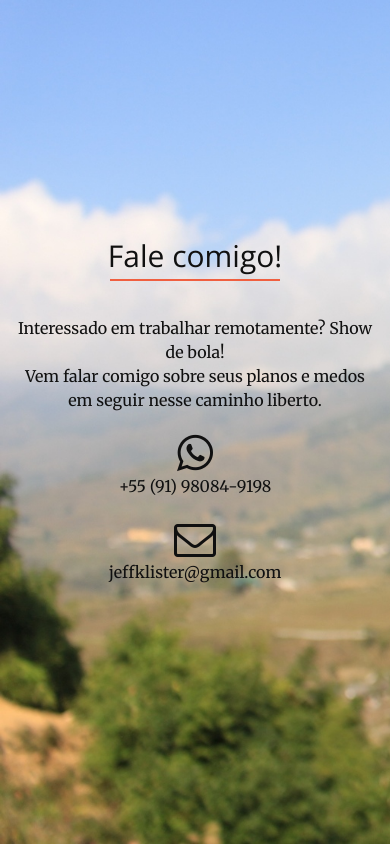
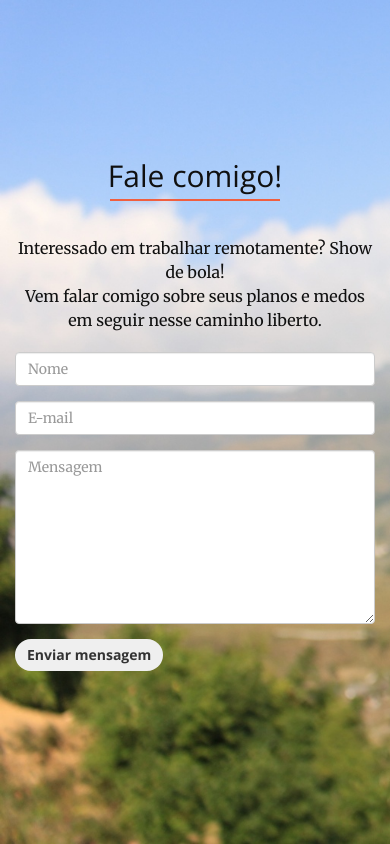
Before and after one commit to jeffklister/nomade-digital, a website: page index.html in a window 390 px wide. Shown: the part 3645-4489 px from the top of the page. Drawn offline with nearby package versions, Linux system fonts and the light colour scheme.

Commit message:
formulário
ainda está sem ajeitar o backend

```diff
--- a/index.html
+++ b/index.html
@@ -73,7 +73,6 @@
                 <div class="col-lg-12 col-md-12 col-sm-12 hidden-xs text-center">
                     <h2>Pensando em viajar e manter uma renda fixa?</h2>
                     <hr class="light">
-<<<<<<< HEAD
                         <p class="text-faded" style="text-align: left;">! <br><br>
 
                             No ano de 2016, graças ao Governo Federal Brasileiro e o programa Ciências sem fronteiras, entrei na <em>Curtin University</em>, em Perth na Australia.
@@ -88,7 +87,7 @@
                             <br>
                             <br>
                     </p>
-=======
+
                     <h3>Características de um nômade digital:</h3>
                     <ul>
                         <li>Escolher o próprio ambiente de trabalho</li>
@@ -96,7 +95,7 @@
                         <li>Chefe? Você é o chefe!</li>
                         <li>Trabalha e vive a vida explorando novos lugares
                     </ul>
->>>>>>> origin/master
+
                         <a href="#services" class="page-scroll btn btn-default btn-xl sr-button">Descubra minhas Paixões</a>
                 </div>
                 <div class="hidden-lg hidden-md hidden-sm col-xs-12">
@@ -248,16 +247,41 @@
                     <hr class="secondary">
                     <p>Interessado em trabalhar remotamente? Show de bola! <br> Vem falar comigo sobre seus planos e medos em seguir nesse caminho liberto.</p>
                 </div>
+                <div class="col-lg-8">
+                    <div class="row">
 
-                <div class="col-lg-4 col-lg-offset-2 text-center">
+                          <div class="col-xs-12 col-sm-12 col-md-12 col-lg-12">
+                            <div class="form-group">
+                              <input type="text" class="form-control" placeholder="Nome" name="entry.700240978" id="entry.700240978">
+                            </div>
+                              <div class="form-group">
+                              <input type="email" class="form-control" placeholder="E-mail"  name="entry.1507978950" id="entry.1507978950">
+                            </div>
+
+                            <div class="form-group">
+                              <textarea class="form-control" cols="15" rows="8" placeholder="Mensagem" name="entry.25510667" id="entry.25510667"></textarea>
+                            </div>
+
+
+                            <div class="form-group">
+                                                  <button type="submit" value="Enviar" class="btn main-cta">Enviar mensagem<i id="ico" class="ico ico-2x icon-chevron-right"></i></button>
+
+
+                            </div>
+                          </div>
+
+                         <iframe  name="hidden_iframe" id="hidden_iframe" style="display:none;" onload="if(submitted) {}"></iframe>
+                         </div>
+                </div>
+
+
+                <!--<div class="col-lg-4 col-lg-offset-2 text-center">
                     <i class="fa fa-whatsapp fa-3x sr-contact"></i>
                     <p>+55 (91) 98084-9198</p>
                     <i class="fa fa-envelope-o fa-3x sr-contact"></i>
                     <p>jeffklister@gmail.com</p>
-                </div>
-                <div class="col-lg-5 text-center">
+                </div>-->
 
-                </div>
             </div>
         </div>
 
```
